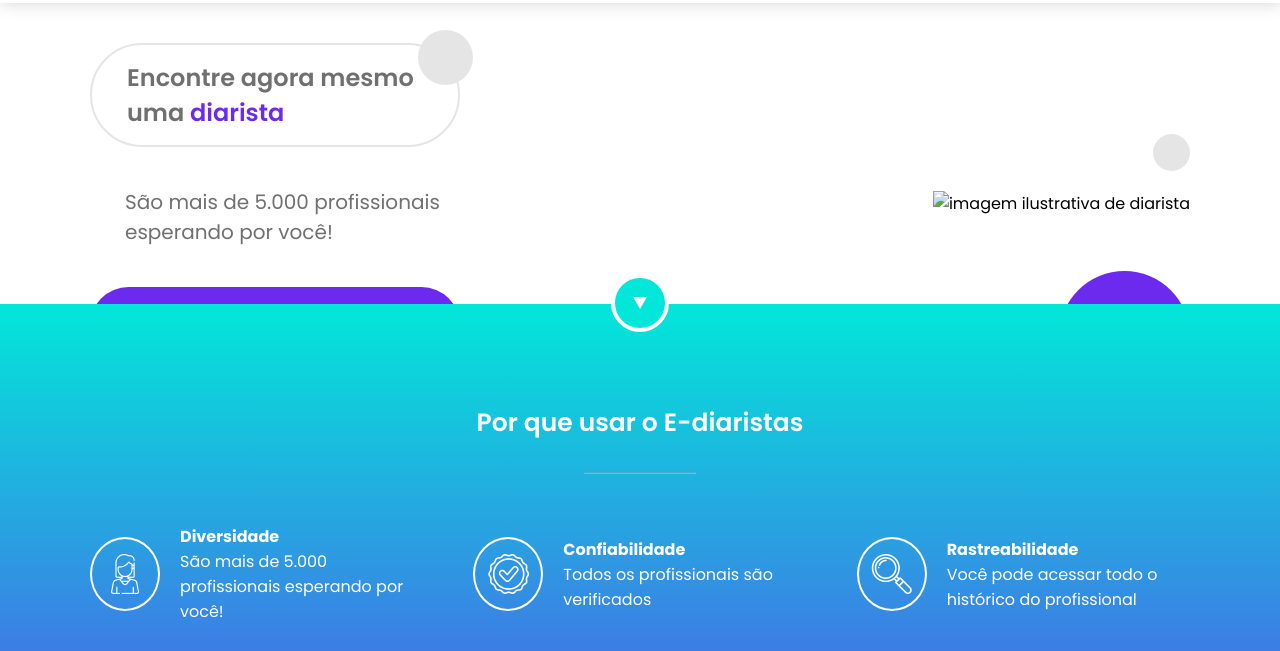
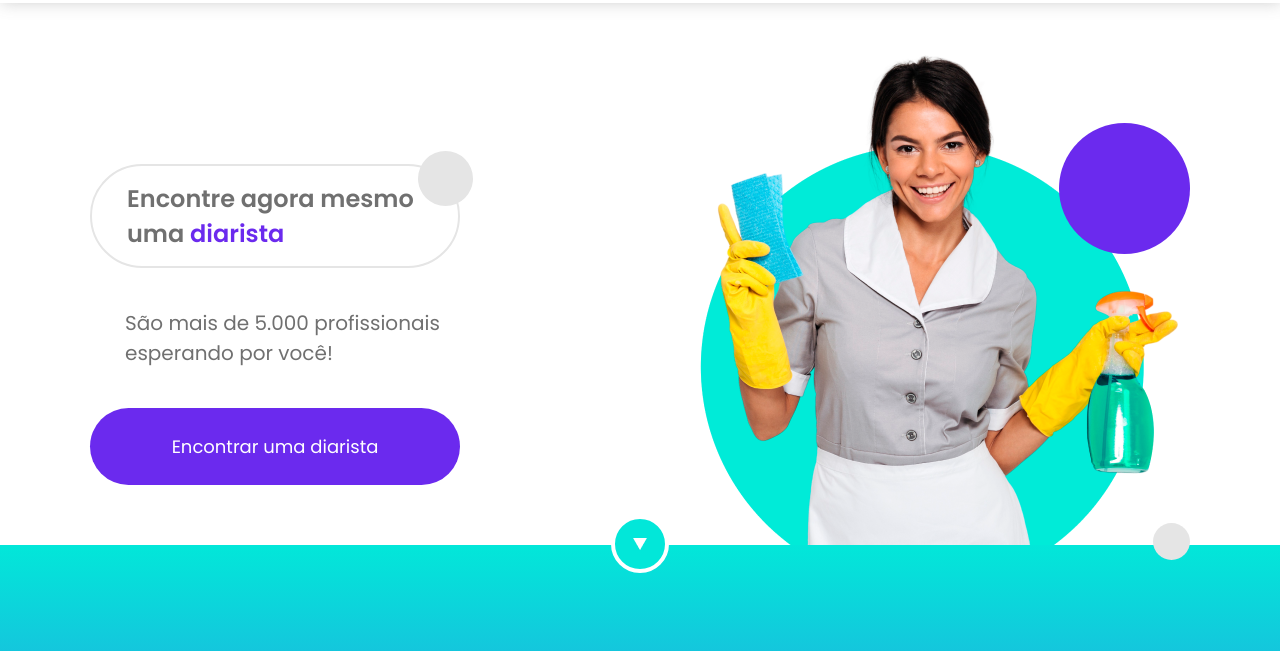
Before and after one commit to Morgao/e-diaristas, a plain HTML site: page index.html in a window 1280 px wide. Shown: the part 72-723 px from the top of the page. Drawn offline with Linux system fonts and the light colour scheme.

Commit message:
Update index.html

```diff
--- a/index.html
+++ b/index.html
@@ -43,7 +43,7 @@
                         <a href="./login.html" class="btn-contained">Encontrar uma diarista</a>
                     </div>
                     <div class="principal-image">
-                        <img src="img/img/diarista-topo.png" alt="imagem ilustrativa de diarista">
+                        <img src="img/diarista-topo.png" alt="imagem ilustrativa de diarista">
                     </div>
                 </div>
 
```
